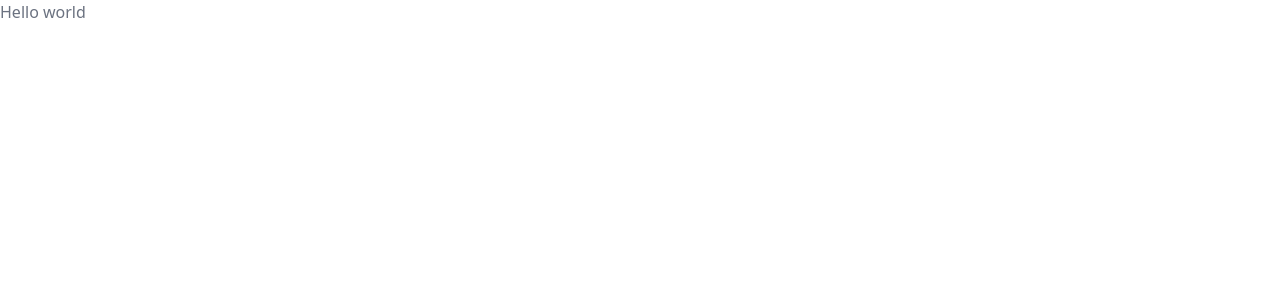
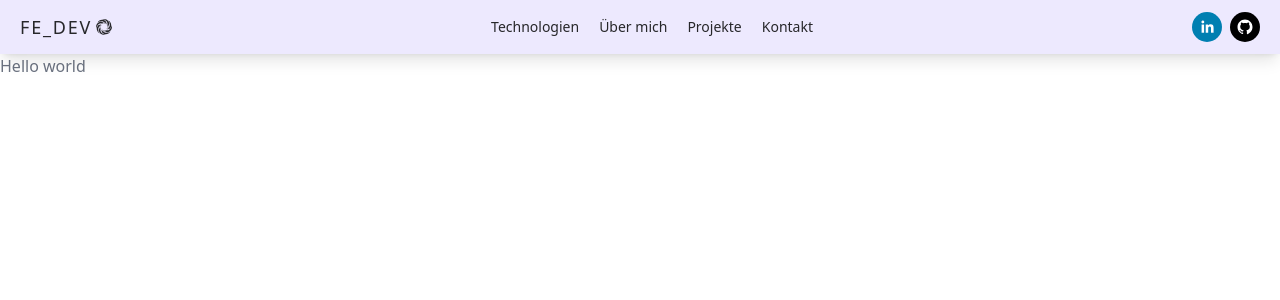
Before and after one commit to Finn-Ev/portfolio, a Next.js app: page / in a window 1280 px wide. Shown: the top 300 px of the page. Built offline with nearby package versions, Linux system fonts and the light colour scheme.

Commit message:
basic setup

```diff
--- /dev/null
+++ b/app/Header.tsx
@@ -0,0 +1,52 @@
+import Link from 'next/link';
+import { GrCloudlinux } from 'react-icons/gr';
+import { SocialIcon } from 'react-social-icons';
+
+interface IHeader {}
+
+const Header: React.FC<IHeader> = ({}) => {
+  return (
+    <header className="bg-violet-100 text-zinc-800 dark:bg-zinc-800 dark:text-white z-20 flex items-center justify-between px-5 py-3 shadow-lg h-[60] sticky top-0">
+      <Link
+        href={'/'}
+        className="font-light text-lg tracking-widest flex items-center space-x-1"
+      >
+        <span>FE_DEV</span>
+        <i>
+          <GrCloudlinux className="h-4 w-4" />
+        </i>
+      </Link>
+      <div className="hidden space-x-5 sm:flex sm:items-center">
+        <a href="#technologies" className="text-sm font-light">
+          Technologien
+        </a>
+        <a href="#about" className="text-sm font-light">
+          Über mich
+        </a>
+        <a href="#projects" className="text-sm font-light">
+          Projekte
+        </a>
+        <a href="#contact" className="text-sm font-light">
+          Kontakt
+        </a>
+      </div>
+      <div className="flex items-center space-x-2">
+        <SocialIcon
+          url="https://www.linkedin.com/in/finn-evermann-50148023b/"
+          style={{ width: 30, height: 30 }}
+          fgColor="white"
+          target={'_blank'}
+        />
+        <SocialIcon
+          url="https://github.com/Finn-Ev"
+          style={{ width: 30, height: 30 }}
+          fgColor="white"
+          bgColor="black"
+          target={'_blank'}
+        />
+      </div>
+    </header>
+  );
+};
+
+export default Header;
--- a/app/layout.tsx
+++ b/app/layout.tsx
@@ -1,4 +1,5 @@
 import '../styles/global.css';
+import Header from './Header';
 
 export default function RootLayout({
   children,
@@ -8,7 +9,10 @@ export default function RootLayout({
   return (
     <html>
       <head />
-      <body>{children}</body>
+      <body>
+        <Header />
+        <main> {children}</main>
+      </body>
     </html>
   );
 }
--- a/app/studio/[[...index]]/page.tsx
+++ b/app/studio/[[...index]]/page.tsx
@@ -5,6 +5,5 @@ import { NextStudio } from 'next-sanity/studio';
 import config from '../../../sanity.config';
 
 export default function StudioPage() {
-  //  Supports the same props as `import {Studio} from 'sanity'`, `config` is required
   return <NextStudio config={config} />;
 }
--- a/pages/api/hello.ts
+++ /dev/null
@@ -1,13 +0,0 @@
-// Next.js API route support: https://nextjs.org/docs/api-routes/introduction
-import type { NextApiRequest, NextApiResponse } from 'next'
-
-type Data = {
-  name: string
-}
-
-export default function handler(
-  req: NextApiRequest,
-  res: NextApiResponse<Data>
-) {
-  res.status(200).json({ name: 'John Doe' })
-}
```
Also changed, not shown: package.json (+5 -3 lines), 1 other file (tests, documents, lock files or other folders).
